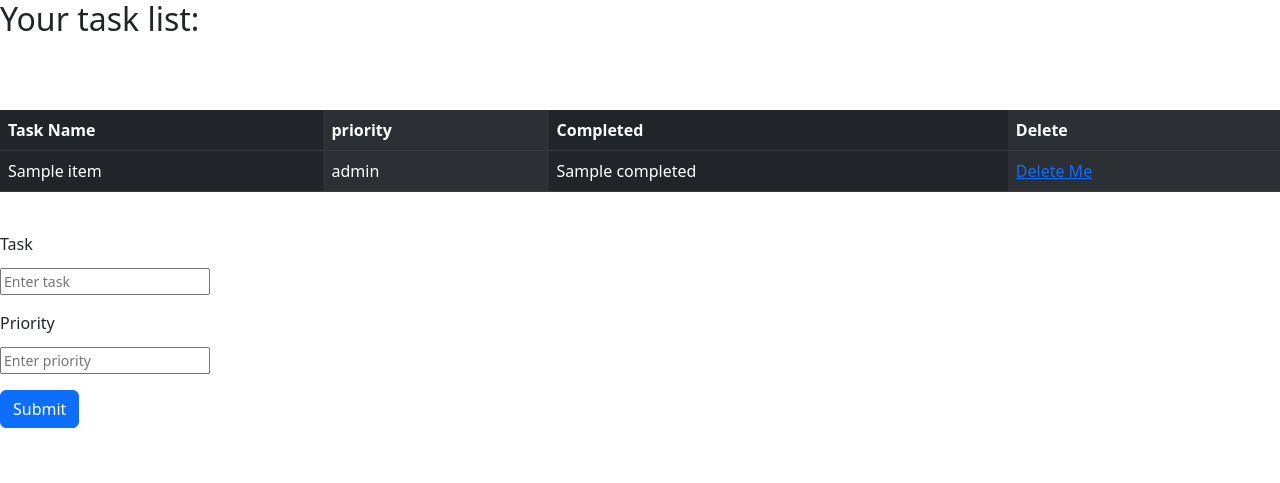
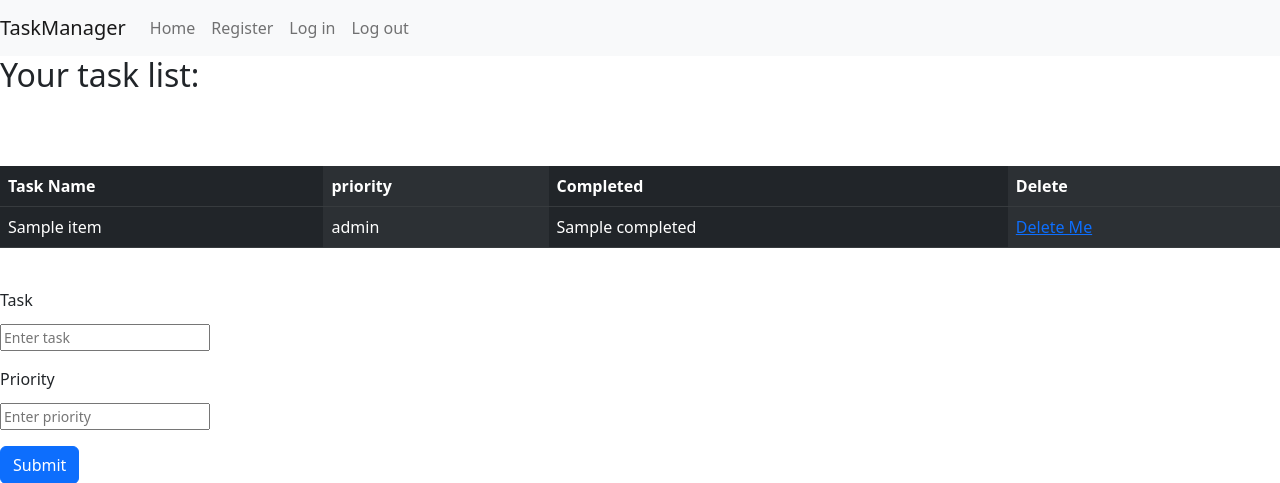
Before and after one commit to albertoecf/task_manager, a Django app: template task_managment/app_task_manager/templates/index.html in a window 1280 px wide. Shown: the top 483 px of the page. Run offline with Django 3.2, Linux system fonts and the light colour scheme; the template is opened without the code that fills it: most values are stand-ins (such as "Sample title", 1, 10 or a date in 2020).

Commit message:
fix:  extend template to task app

```diff
--- /dev/null
+++ b/task_managment/app_task_manager/templates/base_task_manager.html
@@ -0,0 +1,39 @@
+<!DOCTYPE html>
+<html lang="en" dir="ltr">
+
+<head>
+  <meta name="viewport" content="width=device-width, initial-scale=1">
+  <title>TaskManager</title>
+  <link href="https://cdn.jsdelivr.net/npm/bootstrap@5.2.3/dist/css/bootstrap.min.css" rel="stylesheet" integrity="sha384-rbsA2VBKQhggwzxH7pPCaAqO46MgnOM80zW1RWuH61DGLwZJEdK2Kadq2F9CUG65" crossorigin="anonymous">
+</head>
+<body>
+<nav class="navbar navbar-expand-lg navbar-light bg-light">
+  <a class="navbar-brand" href="#">TaskManager</a>
+  <button class="navbar-toggler" type="button" data-toggle="collapse" data-target="#navbarNav" aria-controls="navbarNav" aria-expanded="false" aria-label="Toggle navigation">
+    <span class="navbar-toggler-icon"></span>
+  </button>
+  <div class="collapse navbar-collapse" id="navbarNav">
+    <ul class="navbar-nav">
+      <li class="nav-item active">
+        <a class="nav-link" href="{% url 'app_task_manager:home_path' %}">Home</a>
+      </li>
+      <li class="nav-item active">
+        <a class="nav-link" href="{% url 'accounts:register_path' %}">Register</a>
+      </li>
+      <li class="nav-item active">
+        <a class="nav-link" href="{% url 'accounts:login_path' %}">Log in</a>
+      </li>
+      <li class="nav-item active">
+        <a class="nav-link" href="{% url 'accounts:logout_path' %}">Log out</a>
+      </li>
+    </ul>
+  </div>
+</nav>
+{% block body_task_block %}
+{% endblock%}
+<script src="https://cdn.jsdelivr.net/npm/@popperjs/core@2.11.6/dist/umd/popper.min.js" integrity="sha384-oBqDVmMz9ATKxIep9tiCxS/Z9fNfEXiDAYTujMAeBAsjFuCZSmKbSSUnQlmh/jp3" crossorigin="anonymous"></script>
+<script src="https://cdn.jsdelivr.net/npm/bootstrap@5.2.3/dist/js/bootstrap.min.js" integrity="sha384-cuYeSxntonz0PPNlHhBs68uyIAVpIIOZZ5JqeqvYYIcEL727kskC66kF92t6Xl2V" crossorigin="anonymous"></script>
+
+
+</body>
+</html>
--- a/task_managment/app_task_manager/templates/index.html
+++ b/task_managment/app_task_manager/templates/index.html
@@ -1,6 +1,6 @@
-<!DOCTYPE html>
-<html lang="en" dir="ltr">
+{% extends 'base_task_manager.html' %}
 
+{% block body_task_block %}
 <head>
   <meta name="viewport" content="width=device-width, initial-scale=1">
   <title>TaskManager</title>
@@ -45,8 +45,4 @@
 
 
   </form>
-  <script src="https://cdn.jsdelivr.net/npm/@popperjs/core@2.11.6/dist/umd/popper.min.js" integrity="sha384-oBqDVmMz9ATKxIep9tiCxS/Z9fNfEXiDAYTujMAeBAsjFuCZSmKbSSUnQlmh/jp3" crossorigin="anonymous"></script>
-  <script src="https://cdn.jsdelivr.net/npm/bootstrap@5.2.3/dist/js/bootstrap.min.js" integrity="sha384-cuYeSxntonz0PPNlHhBs68uyIAVpIIOZZ5JqeqvYYIcEL727kskC66kF92t6Xl2V" crossorigin="anonymous"></script>
-</body>
-
-</html>
+{% endblock %}
```
